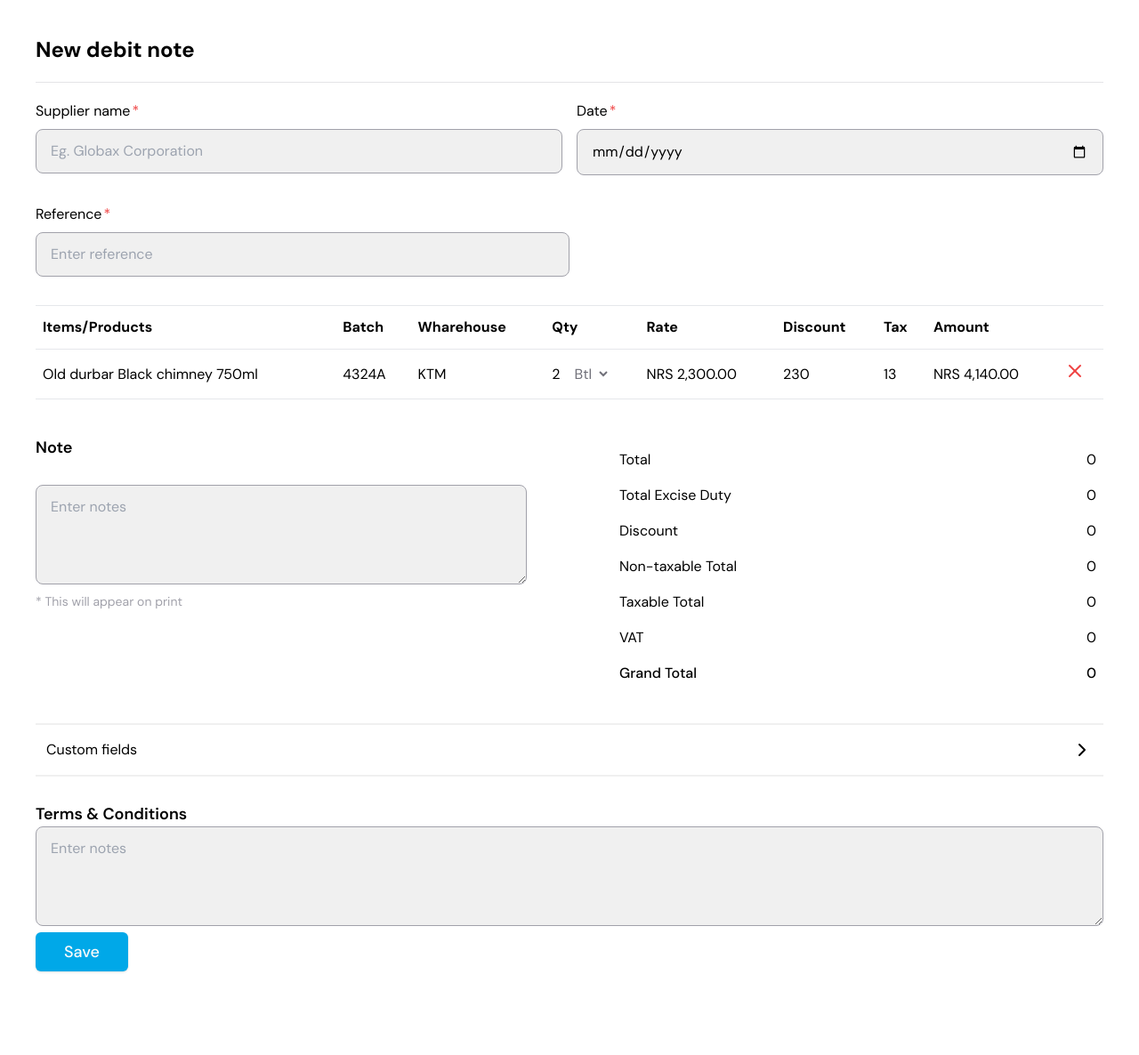
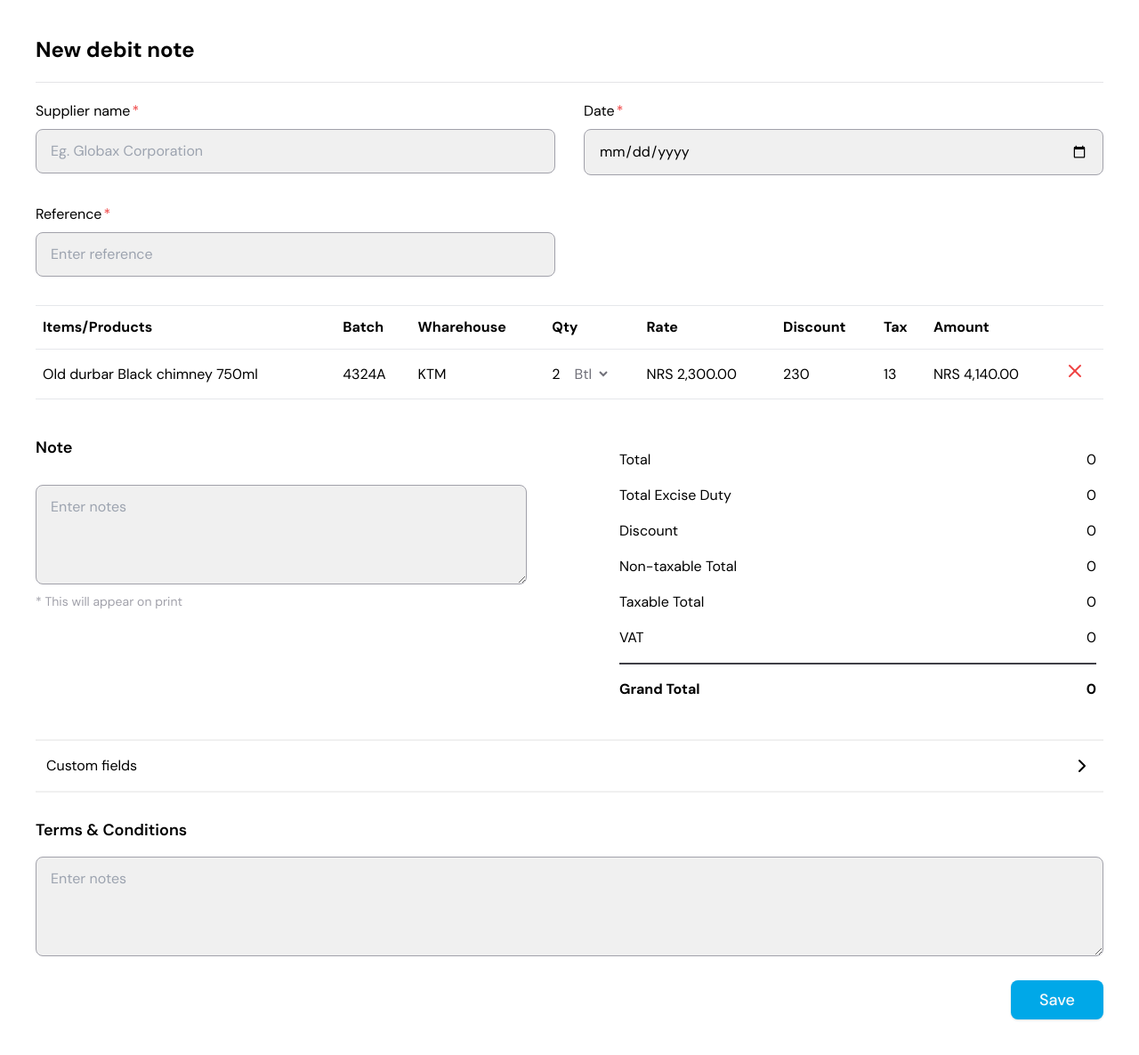
Before and after one commit to sagarkhadka/bhawani-task, a Next.js app: page / in a window 1280 px wide. Shown: the whole page at 89% size. Before the commit the page ends 1132 px from the top, so only its background shows below. Built offline with nearby package versions, Linux system fonts and the light colour scheme.

Commit message:
minor UI updates

```diff
--- a/app/page.tsx
+++ b/app/page.tsx
@@ -3,11 +3,11 @@ import { ChevronRight } from 'lucide-react'
 
 import Supplier from '@/components/Supplier'
 import DataTable from '@/components/table/DataTable'
-import { DebitType, columns } from '@/components/table/TableColumn'
+import { TDebitType, columns } from '@/components/table/TableColumn'
 import CalculateTotal from '@/components/CalculateTotal'
 import { Button } from '@/components/ui/button'
 
-const getData = async (): Promise<DebitType[]> => {
+const getData = async (): Promise<TDebitType[]> => {
   return [
     {
       product: 'Old durbar Black chimney 750ml',
@@ -71,14 +71,16 @@ export default async function Home() {
       </div>
 
       <div className='mt-7'>
-        <h4 className='text-lg font-semibold'>Terms & Conditions</h4>
+        <h4 className='mb-4 text-lg font-semibold'>Terms & Conditions</h4>
         <textarea
           name=''
           id=''
           className='max-h-[20rem] min-h-[7rem] min-w-full rounded-lg border border-zinc-400 bg-accent px-4 py-3 outline-none focus:outline-1 focus:outline-zinc-500/80'
           placeholder='Enter notes'
         />
-        <Button>Save</Button>
+        <div className='mt-5 flex justify-end'>
+          <Button>Save</Button>
+        </div>
       </div>
     </main>
   )
--- a/components/CalculateTotal.tsx
+++ b/components/CalculateTotal.tsx
@@ -34,9 +34,11 @@ const CalculateTotal = () => {
           <p className='flex-1 text-right'>0</p>
         </div>
 
+        <hr className='my-2 border-t-2 border-zinc-700' />
+
         <div className='flex items-center py-2'>
-          <p className='flex-1 text-left font-medium'>Grand Total</p>
-          <p className='flex-1 text-right font-medium'>0</p>
+          <p className='flex-1 text-left font-bold '>Grand Total</p>
+          <p className='flex-1 text-right font-bold '>0</p>
         </div>
       </div>
     </>
--- a/components/Supplier.tsx
+++ b/components/Supplier.tsx
@@ -7,8 +7,8 @@ const Supplier = () => {
   return (
     <>
       <form action=''>
-        <div className='flex-column mb-8 flex gap-4 md:flex-row'>
-          <div className='flex-1'>
+        <div className='grid grid-cols-2 gap-8'>
+          <div className='w-full'>
             <Input
               type='email'
               placeholder='Eg. Globax Corporation'
@@ -17,11 +17,10 @@ const Supplier = () => {
               name='supplier'
             />
           </div>
-          <div className='flex-1'>
+          <div className='w-full'>
             <Input type='date' label='Date' required={true} name='date' />
           </div>
-        </div>
-        <div className='w-1/2'>
+          <div className='w-full'>
             <Input
               type='text'
               placeholder='Enter reference'
@@ -30,6 +29,7 @@ const Supplier = () => {
               name='reference'
             />
           </div>
+        </div>
       </form>
     </>
   )
--- a/components/table/TableColumn.tsx
+++ b/components/table/TableColumn.tsx
@@ -3,7 +3,7 @@
 import { ColumnDef } from '@tanstack/react-table'
 import { X } from 'lucide-react'
 
-export type DebitType = {
+export type TDebitType = {
   product: string
   batch: string
   warehouse: string
@@ -14,7 +14,7 @@ export type DebitType = {
   amount: number
 }
 
-export const defaultTableData: DebitType[] = [
+export const defaultTableData: TDebitType[] = [
   {
     product: 'Old durbar Black chimney 750ml',
     batch: '4324A',
@@ -27,7 +27,7 @@ export const defaultTableData: DebitType[] = [
   }
 ]
 
-export const columns: ColumnDef<DebitType>[] = [
+export const columns: ColumnDef<TDebitType>[] = [
   {
     accessorKey: 'product',
     header: 'Items/Products'
--- a/components/ui/button.tsx
+++ b/components/ui/button.tsx
@@ -5,7 +5,7 @@ import { cva, type VariantProps } from 'class-variance-authority'
 import { cn } from '@/lib/utils'
 
 const buttonVariants = cva(
-  'inline-flex items-center justify-center whitespace-nowrap rounded-md text-lg font-medium transition-colors focus-visible:outline-none focus-visible:ring-1 focus-visible:ring-zinc-950 disabled:pointer-events-none disabled:opacity-50',
+  'inline-flex items-center justify-center whitespace-nowrap rounded-lg text-lg font-medium transition-colors focus-visible:outline-none focus-visible:ring-1 focus-visible:ring-zinc-950 disabled:pointer-events-none disabled:opacity-50',
   {
     variants: {
       variant: {
--- a/redux/features/debit-slice.ts
+++ b/redux/features/debit-slice.ts
@@ -1,8 +1,8 @@
-import { DebitType } from '@/components/table/TableColumn'
+import { TDebitType } from '@/components/table/TableColumn'
 import { createSlice, PayloadAction } from '@reduxjs/toolkit'
 
 type InitialState = {
-  value: DebitType
+  value: TDebitType
 }
 
 const initialState = {
@@ -15,14 +15,14 @@ const initialState = {
     discount: 0,
     tax: 0,
     amount: 0
-  } as DebitType
+  } as TDebitType
 } as InitialState
 
 export const debit = createSlice({
   name: 'debit',
   initialState,
   reducers: {
-    addDebit: (_, action: PayloadAction<DebitType>) => {
+    addDebit: (_, action: PayloadAction<TDebitType>) => {
       return {
         value: action.payload
       }
```
Lines whose indentation alone changed are shown as unchanged.
